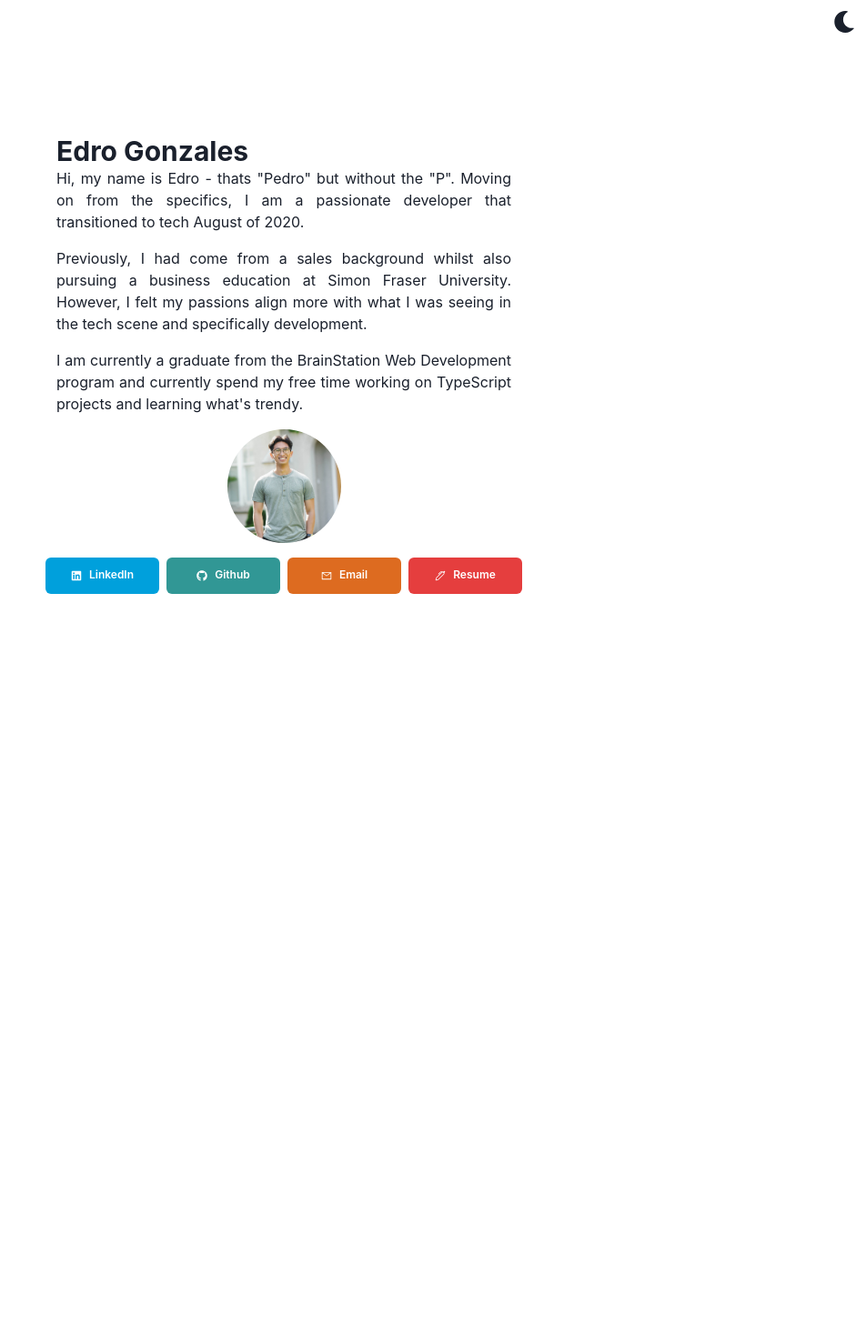
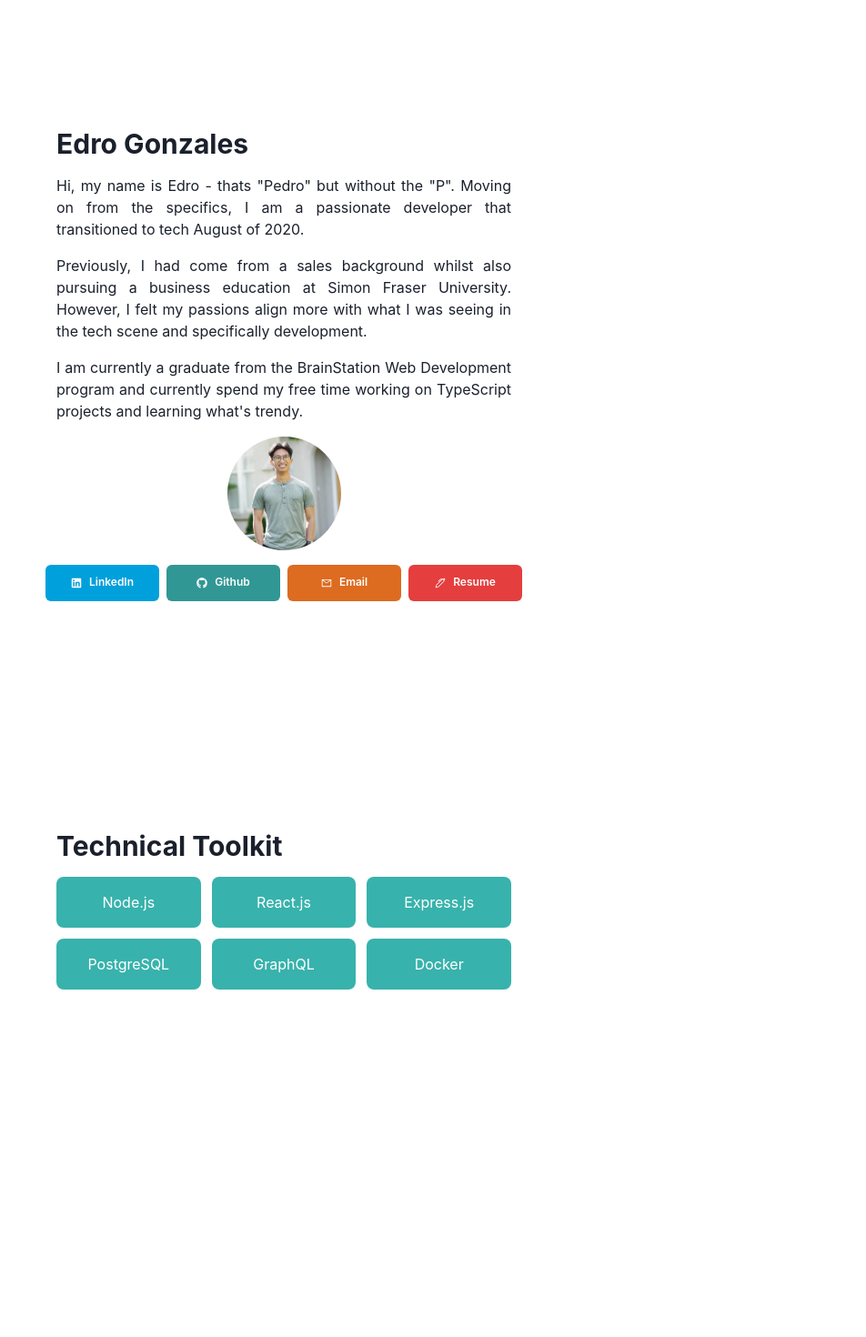
Before and after one commit to Nog-bs/portfolio-v3, a React (Create React App) app: page / in a window 1280 px wide. Shown: the top 1470 px of the page at 91% size, without its empty margins (328-1280 px from the left). Before the commit the page ends 800 px from the top, so only its background shows below. Built offline with nearby package versions, Linux system fonts and the light colour scheme.

Commit message:
Started new development branch working on skills card design

```diff
--- a/src/App.tsx
+++ b/src/App.tsx
@@ -1,14 +1,14 @@
 import * as React from "react";
 import { ChakraProvider, theme } from "@chakra-ui/react";
 import { Hero } from "./pages/Hero";
-// import { Skills } from "./pages/Skills";
-// import { Projects } from "./pages/Projects";
+import { Skills } from "./pages/Skills";
+import { Projects } from "./pages/Projects";
 
 export const App = () => (
     <ChakraProvider theme={theme}>
         {/* <Navbar /> */}
         <Hero />
-        {/* <Skills />
-        <Projects /> */}
+        <Skills />
+        <Projects />
     </ChakraProvider>
 );
--- a/src/components/ColorModeSwitcher.tsx
+++ /dev/null
@@ -1,30 +0,0 @@
-import * as React from "react";
-import {
-    useColorMode,
-    useColorModeValue,
-    IconButton,
-    IconButtonProps,
-} from "@chakra-ui/react";
-import { FaMoon, FaSun } from "react-icons/fa";
-
-type ColorModeSwitcherProps = Omit<IconButtonProps, "aria-label">;
-
-export const ColorModeSwitcher: React.FC<ColorModeSwitcherProps> = (props) => {
-    const { toggleColorMode } = useColorMode();
-    const text = useColorModeValue("dark", "light");
-    const SwitchIcon = useColorModeValue(FaMoon, FaSun);
-
-    return (
-        <IconButton
-            size="md"
-            fontSize="2xl"
-            variant="ghost"
-            color="current"
-            marginLeft="2"
-            onClick={toggleColorMode}
-            icon={<SwitchIcon />}
-            aria-label={`Switch to ${text} mode`}
-            {...props}
-        />
-    );
-};
--- a/src/components/Layout.tsx
+++ b/src/components/Layout.tsx
@@ -1,11 +1,23 @@
 import { Center, Flex } from "@chakra-ui/react";
 import React from "react";
 
-interface LayoutProps {}
+type LayoutSize = "regular" | "small";
 
-export const Layout: React.FC<LayoutProps> = ({ children }) => {
+interface LayoutProps {
+    layoutSize?: LayoutSize;
+    backgroundColor?: string;
+}
+
+export const Layout: React.FC<LayoutProps> = ({
+    layoutSize = "regular",
+    backgroundColor,
+    children,
+}) => {
     return (
-        <Center height="100vh">
+        <Center
+            bg={backgroundColor}
+            height={layoutSize === "small" ? "50vh" : "100vh"}
+        >
             <Flex
                 width={{ base: "300px", md: "420px", lg: "500px" }}
                 flexDirection="column"
--- /dev/null
+++ b/src/components/ListSkill.tsx
@@ -0,0 +1,23 @@
+import { Flex, Text } from "@chakra-ui/react";
+import React from "react";
+
+interface ListSkillProps {
+    text: string;
+}
+
+export const ListSkill: React.FC<ListSkillProps> = ({ text }) => {
+    return (
+        <Flex
+            alignItems="center"
+            borderRadius="8px"
+            bg="teal.400"
+            padding="4"
+            color="white"
+            flexDirection="column"
+        >
+            <Text as="h4" size="md">
+                {text}
+            </Text>
+        </Flex>
+    );
+};
--- a/src/components/TopHeader.tsx
+++ b/src/components/TopHeader.tsx
@@ -5,7 +5,7 @@ interface TopHeaderProps {}
 
 export const TopHeader: React.FC<TopHeaderProps> = ({ children }) => {
     return (
-        <Heading as="h1" fontSize={{ base: "xl", md: "2xl", lg: "3xl" }}>
+        <Heading mb="4" as="h2" fontSize={{ base: "xl", md: "2xl", lg: "3xl" }}>
             {children}
         </Heading>
     );
--- a/src/pages/Hero.tsx
+++ b/src/pages/Hero.tsx
@@ -1,10 +1,9 @@
-import { Box, Image, HStack } from "@chakra-ui/react";
+import { Image, HStack } from "@chakra-ui/react";
 import React from "react";
 import profileImage from "../assets/images/standing-pic edit.jpg";
 import { FaGithub, FaLinkedin } from "react-icons/fa";
 import { AiOutlineMail } from "react-icons/ai";
 import { BsPen } from "react-icons/bs";
-import { ColorModeSwitcher } from "../components/ColorModeSwitcher";
 import { Layout } from "../components/Layout";
 import { ParagraphContainer } from "../components/ParagraphContainer";
 import { SocialButton } from "../components/SocialButton";
@@ -61,9 +60,6 @@ export const Hero: React.FC<HeroProps> = () => {
                     theme="red"
                 />
             </HStack>
-            <Box position="absolute" top="1" right="1">
-                <ColorModeSwitcher />
-            </Box>
         </Layout>
     );
 };
--- a/src/pages/Skills.tsx
+++ b/src/pages/Skills.tsx
@@ -1,20 +1,22 @@
-import { Box, SimpleGrid } from "@chakra-ui/react";
+import { SimpleGrid } from "@chakra-ui/react";
 import React from "react";
 import { Layout } from "../components/Layout";
+import { ListSkill } from "../components/ListSkill";
 import { TopHeader } from "../components/TopHeader";
 
 interface SkillsProps {}
 
 export const Skills: React.FC<SkillsProps> = () => {
     return (
-        <Layout>
+        <Layout layoutSize="small">
             <TopHeader>Technical Toolkit</TopHeader>
-            <SimpleGrid columns={2} spacing={6}>
-                <Box padding="6" bg="teal" height="80px"></Box>
-                <Box padding="6" bg="teal" height="80px"></Box>
-                <Box padding="6" bg="teal" height="80px"></Box>
-                <Box padding="6" bg="teal" height="80px"></Box>
-                <Box padding="6" bg="teal" height="80px"></Box>
+            <SimpleGrid columns={[2, 2, 3]} spacing="12px">
+                <ListSkill text="Node.js" />
+                <ListSkill text="React.js" />
+                <ListSkill text="Express.js" />
+                <ListSkill text="PostgreSQL" />
+                <ListSkill text="GraphQL" />
+                <ListSkill text="Docker" />
             </SimpleGrid>
         </Layout>
     );
```
